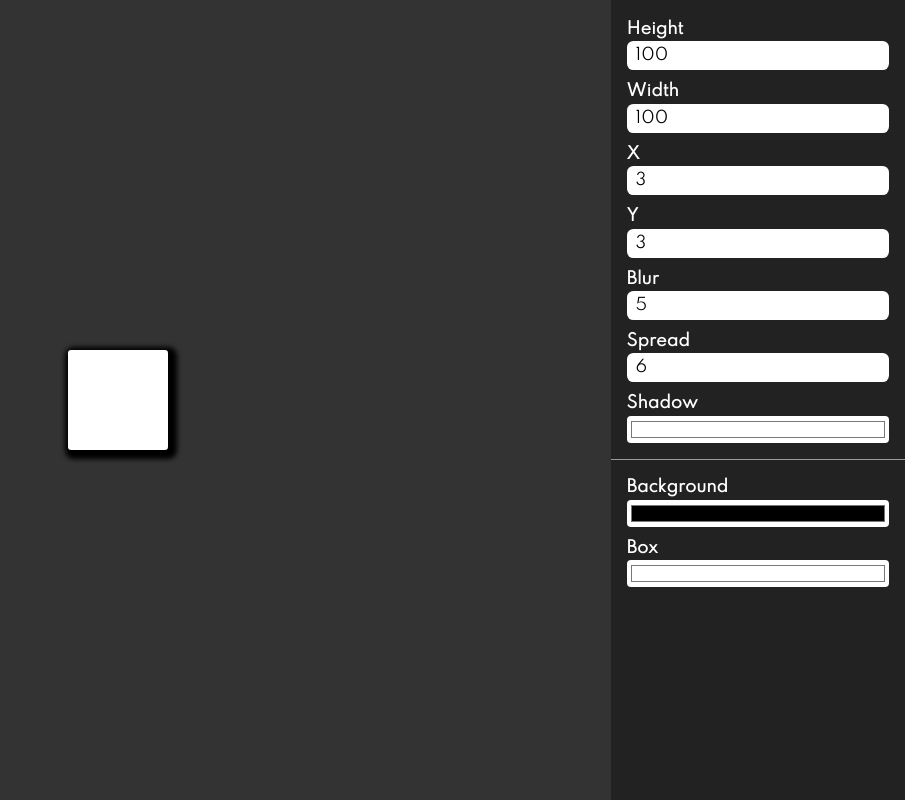
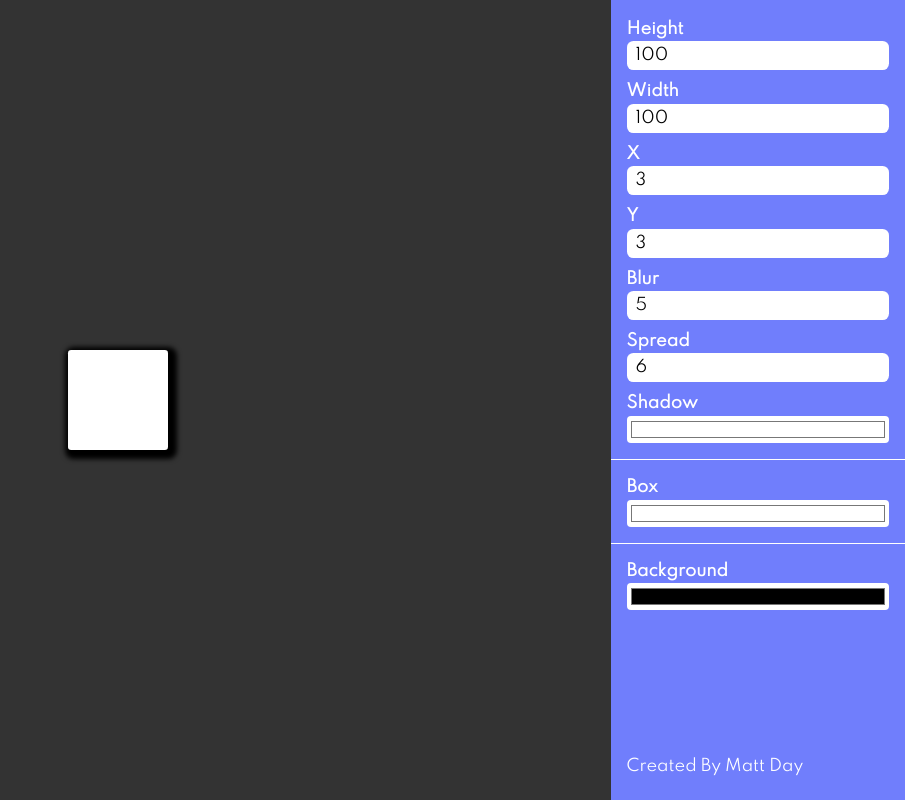
Before and after one commit to D4YonSoundcloud/div-shape-generator, a plain HTML site: page index.html in a window 1280 px wide. Shown: the whole page, without its empty margins (375-1280 px from the left). Drawn offline with Linux system fonts and the light colour scheme.

Commit message:
2:18pm final touches, might deploy to netlify 2-29

```diff
--- a/index.html
+++ b/index.html
@@ -36,6 +36,11 @@
 
       <div class="divider"></div>
       <!-- background color -->
+      <!-- box color -->
+      <label for="box-color">Box</label>
+      <input type="color" name="box-color" id="box-color" value="#ffffff" />
+      <div class="divider"></div>
+      <!-- background color -->
       <label for="background-color">Background</label>
       <input
         type="color"
@@ -43,9 +48,7 @@
         id="background-color"
         value="#000000"
       />
-      <!-- box color -->
-      <label for="box-color">Box</label>
-      <input type="color" name="box-color" id="box-color" value="#ffffff" />
+        <p class="created-by">Created By Matt Day</p>
     </div>
   </body>
 </html>
--- a/style.css
+++ b/style.css
@@ -18,7 +18,7 @@ body {
     display: flex;
     flex-direction: column;
     padding: .5rem 1rem;
-    background-color: #222;
+    background-color: rgb(112, 126, 252);
     color: white;
 }
 
@@ -30,7 +30,7 @@ body {
 
 .divider {
     margin: 1rem -1rem .4rem -1rem;
-    border-bottom: 1px solid #999
+    border-bottom: 1px solid rgb(255, 255, 255)
 }
 .container {
     flex-grow: 1;
@@ -73,3 +73,7 @@ input[type="color"] {
     border: none;
     cursor: pointer;
 }
+
+.created-by {
+    margin-top: auto;
+}
```
